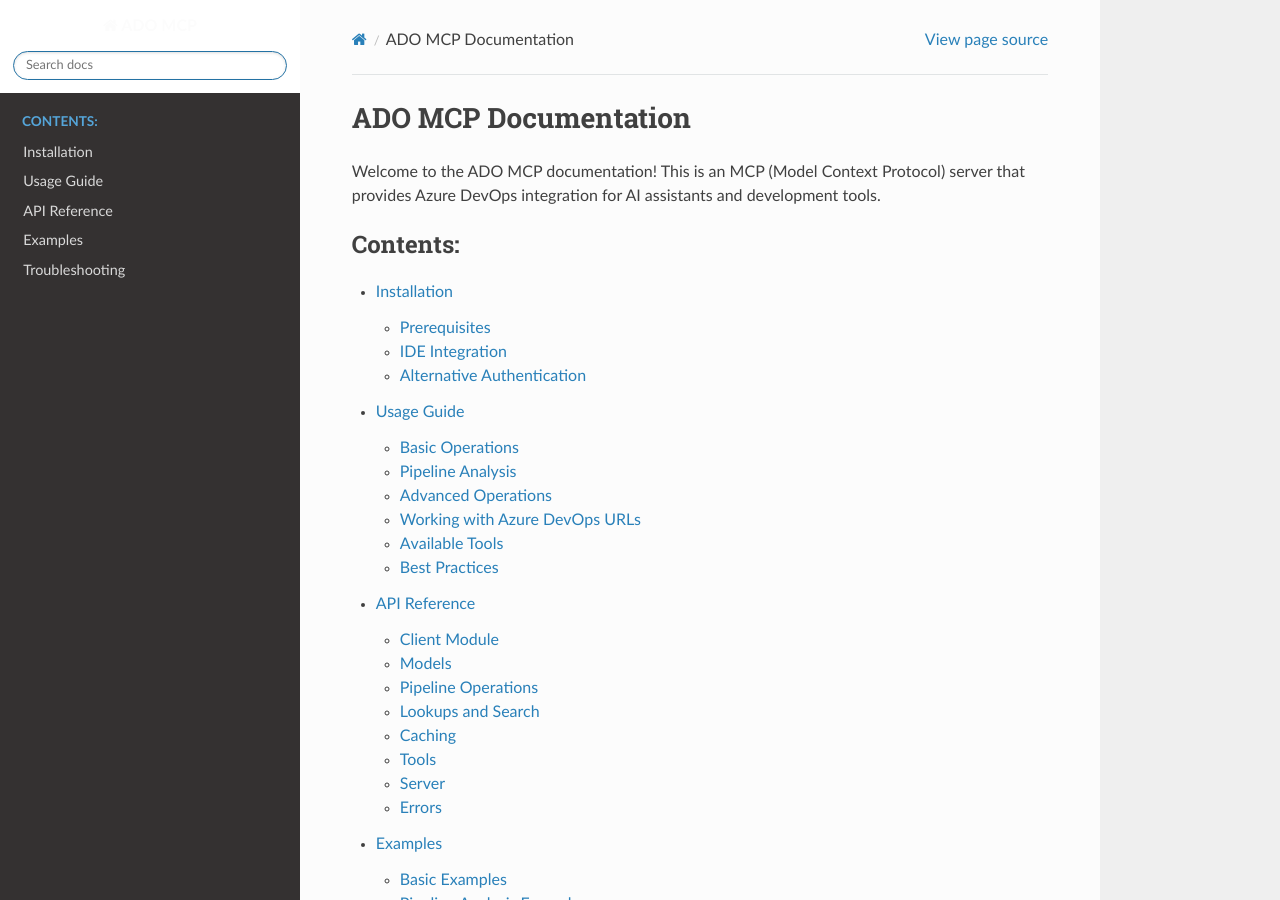
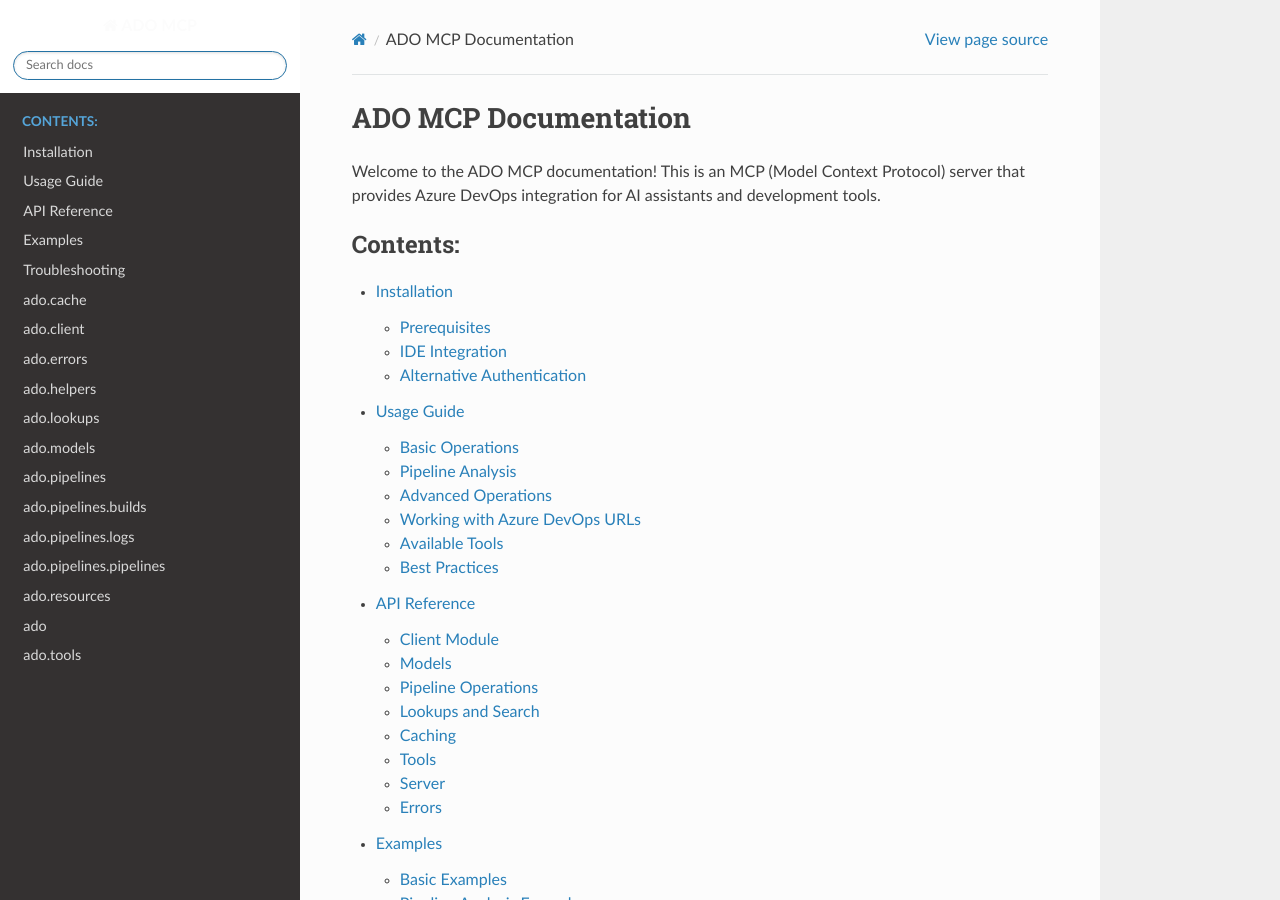
Before and after one commit to raboley/ado-mcp, a Sphinx documentation site: the page built from docs/index.rst, in a window 1280 px wide and 900 px high. Built offline with Sphinx 7.4.7 and the Read the Docs theme 3.1.0, drawn with Linux system fonts in a browser that asks for light colours.

Commit message:
more docs

```diff
--- a/docs/index.rst
+++ b/docs/index.rst
@@ -73,6 +73,23 @@
 
    ado
 
+.. toctree::
+   :hidden:
+
+   _autosummary/ado.cache
+   _autosummary/ado.client
+   _autosummary/ado.errors
+   _autosummary/ado.helpers
+   _autosummary/ado.lookups
+   _autosummary/ado.models
+   _autosummary/ado.pipelines
+   _autosummary/ado.pipelines.builds
+   _autosummary/ado.pipelines.logs
+   _autosummary/ado.pipelines.pipelines
+   _autosummary/ado.resources
+   _autosummary/ado.rst
+   _autosummary/ado.tools
+
 Indices and tables
 ==================
 
```
Also changed, not shown: docs/api.rst (+11 -0 lines).
